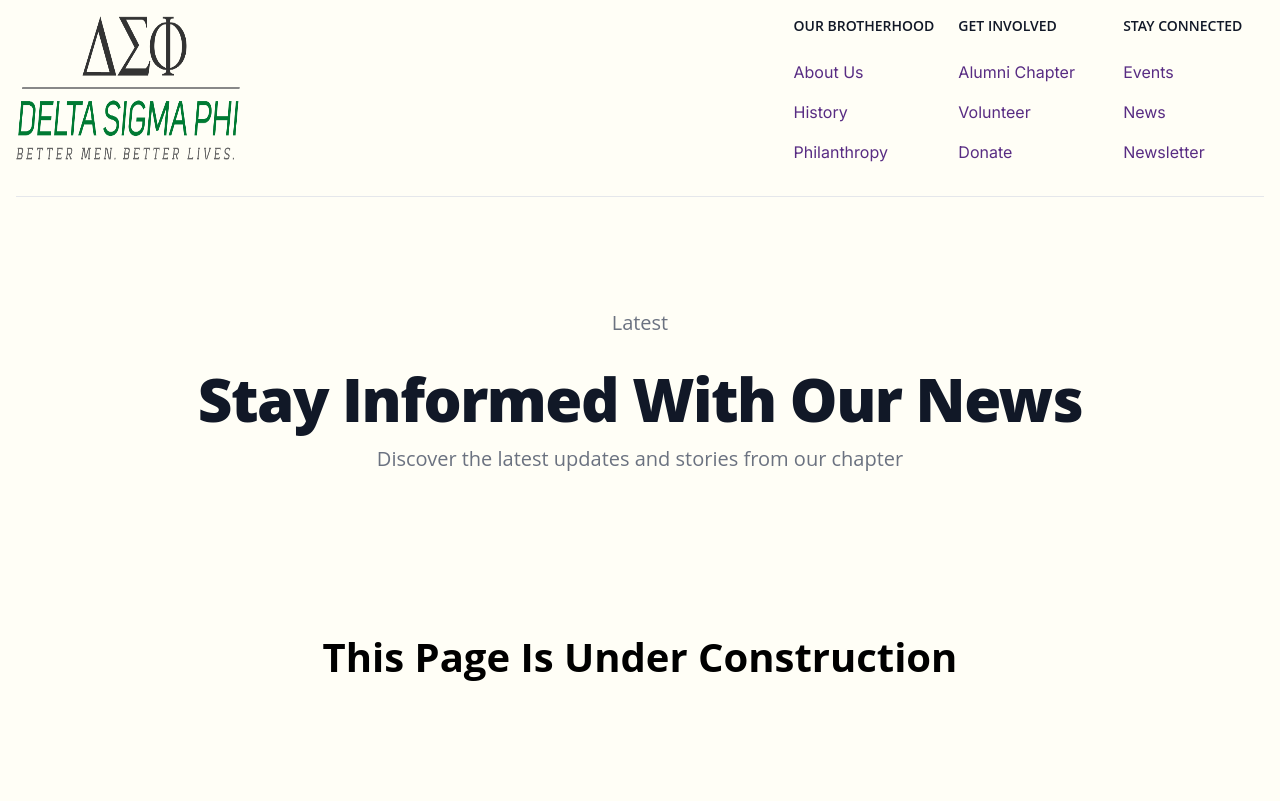
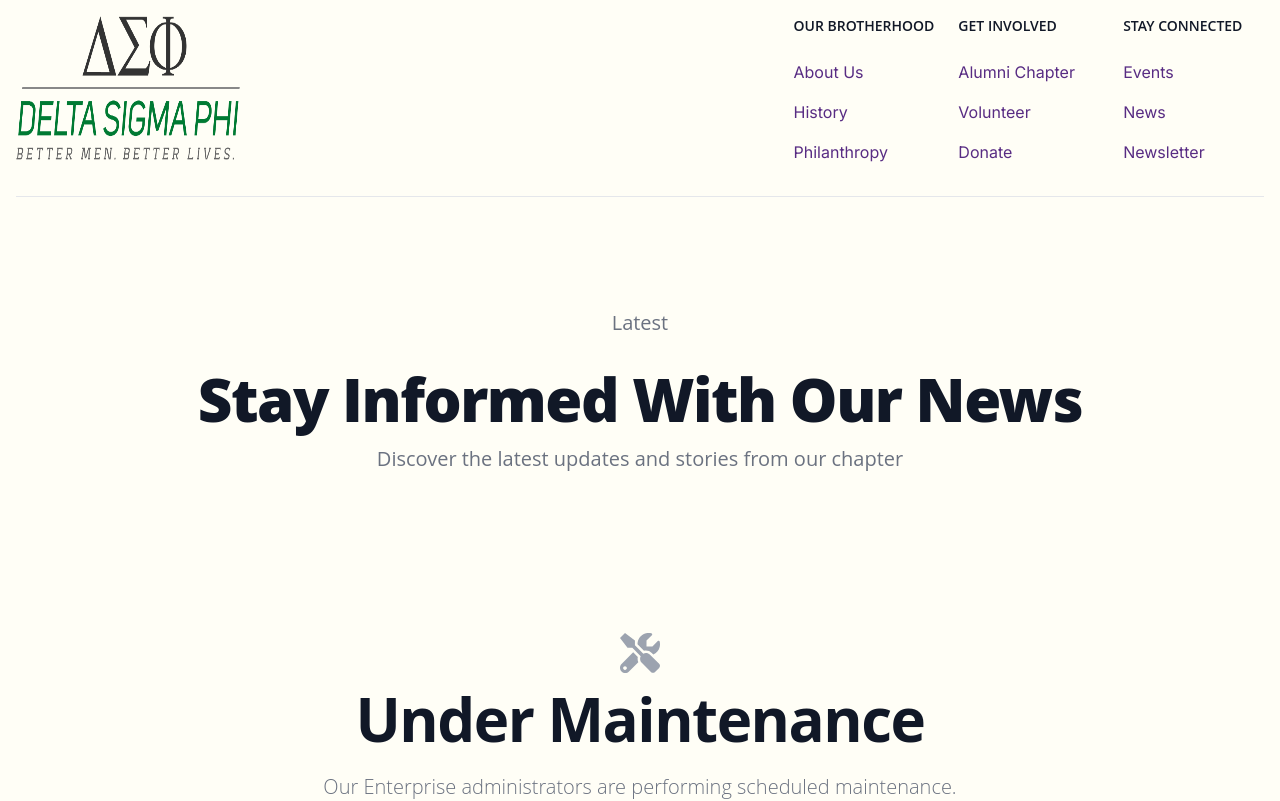
Before and after one commit to MSBivens/dsp, a Next.js app in the folder dsp/: page /news in a window 1280 px wide. Shown: the top 801 px of the page. Built offline with nearby package versions, Linux system fonts and the light colour scheme.

Commit message:
maintenance message

```diff
--- a/dsp/src/app/news/page.js
+++ b/dsp/src/app/news/page.js
@@ -1,35 +1,4 @@
-import Image from "next/image";
-import UpcomingEvents from "../components/upcomingEvents.jsx";
-import placeholderImage from "../../../public/images/placeholder.png";
-
-// Test
-// import Link from "next/link";
-// export const revalidate = 30; // revalidate at most 30 seconds
-// import { Card, CardContent } from "@/components/ui/card";
-// import { client, urlFor } from "./lib/sanity";
-
-// import simpleBlogCard from "../../../lib/interface.js";
-
-// async function getData() {
-//   const query = `
-//   *[_type == 'blog'] | order(_createdAt desc) {
-//     title,
-//       smallDescription,
-//       "currentSlug": slug.current,
-//       titleImage
-//   }`;
-
-//   const data = await client.fetch(query);
-
-//   return data;
-// }
-
-// ///////////////
-
 export default async function news() {
-  //
-  // const data = await getData();
-  //
   return (
     <main>
       {/* Hero Section */}
@@ -47,33 +16,26 @@ export default async function news() {
         </div>
       </section>
       {/* Temp Message */}
-      <h1 class="py-8 px-4 mx-auto max-w-screen-xl text-center lg:py-16 lg:px-12">
-        This Page Is Under Construction
-      </h1>
-      {/* Blog Post List */}
-      {/* <div className="grid grid-cols-1  md:grid-cols-2 mt-5 gap-5">
-        {data.map((post, idx) => (
-          <Card key={idx}>
-            <Image
-              src={urlFor(post.titleImage).url()}
-              alt="image"
-              width={500}
-              height={500}
-              className="rounded-t-lg h-[200px] object-cover"
+      <section>
+        <div class="py-8 px-4 mx-auto max-w-screen-md text-center lg:py-16 lg:px-12">
+          <svg
+            class="mx-auto mb-4 w-10 h-10 text-gray-400"
+            xmlns="http://www.w3.org/2000/svg"
+            viewBox="0 0 512 512"
+          >
+            <path
+              fill="currentColor"
+              d="M331.8 224.1c28.29 0 54.88 10.99 74.86 30.97l19.59 19.59c40.01-17.74 71.25-53.3 81.62-96.65c5.725-23.92 5.34-47.08 .2148-68.4c-2.613-10.88-16.43-14.51-24.34-6.604l-68.9 68.9h-75.6V97.2l68.9-68.9c7.912-7.912 4.275-21.73-6.604-24.34c-21.32-5.125-44.48-5.51-68.4 .2148c-55.3 13.23-98.39 60.22-107.2 116.4C224.5 128.9 224.2 137 224.3 145l82.78 82.86C315.2 225.1 323.5 224.1 331.8 224.1zM384 278.6c-23.16-23.16-57.57-27.57-85.39-13.9L191.1 158L191.1 95.99l-127.1-95.99L0 63.1l96 127.1l62.04 .0077l106.7 106.6c-13.67 27.82-9.251 62.23 13.91 85.39l117 117.1c14.62 14.5 38.21 14.5 52.71-.0016l52.75-52.75c14.5-14.5 14.5-38.08-.0016-52.71L384 278.6zM227.9 307L168.7 247.9l-148.9 148.9c-26.37 26.37-26.37 69.08 0 95.45C32.96 505.4 50.21 512 67.5 512s34.54-6.592 47.72-19.78l119.1-119.1C225.5 352.3 222.6 329.4 227.9 307zM64 472c-13.25 0-24-10.75-24-24c0-13.26 10.75-24 24-24S88 434.7 88 448C88 461.3 77.25 472 64 472z"
             />
-
-            <CardContent className="mt-5">
-              <h3 className="text-lg line-clamp-2 font-bold">{post.title}</h3>
-              <p className="line-clamp-3 text-sm mt-2 text-gray-600 dark:text-gray-300">
-                {post.smallDescription}
-              </p>
-              <Button asChild className="w-full mt-7">
-                <Link href={`/blog/${post.currentSlug}`}>Read More</Link>
-              </Button>
-            </CardContent>
-          </Card>
-        ))}
-      </div> */}
+          </svg>
+          <h1 class="mb-4 text-4xl font-bold tracking-tight leading-none text-gray-900 lg:mb-6 md:text-5xl xl:text-6xl dark:text-white">
+            Under Maintenance
+          </h1>
+          <p class="font-light text-gray-500 md:text-lg xl:text-xl dark:text-gray-400">
+            Our Enterprise administrators are performing scheduled maintenance.
+          </p>
+        </div>
+      </section>
     </main>
   );
 }
```
